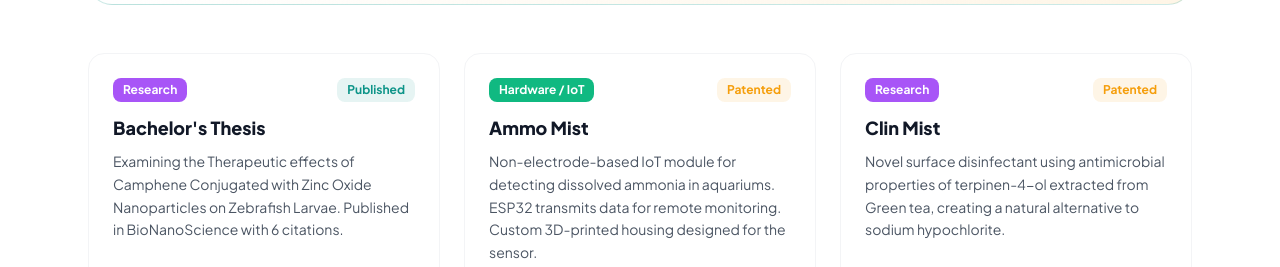
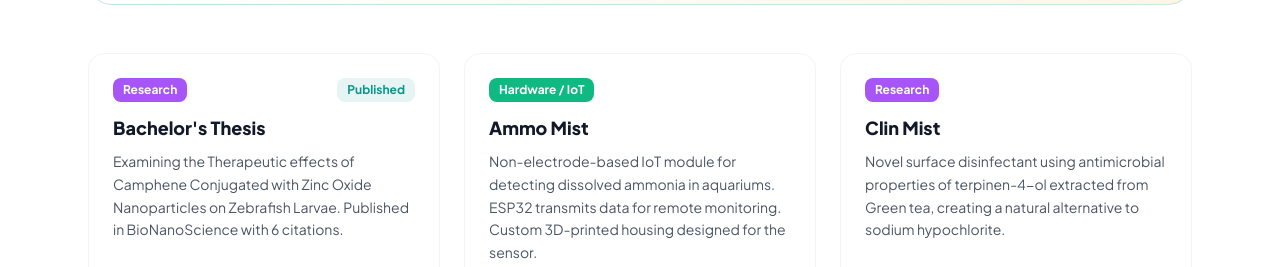
Before and after one commit to WeParadox/vikhram-portfolio, an Astro site: page /vikhram/projects in a window 1280 px wide. Shown: the part 1184-1451 px from the top of the page. Built offline with nearby package versions, Linux system fonts and the light colour scheme; Astro itself is replaced by a stand-in of ours.

Commit message:
Remove all patent references

```diff
--- a/src/components/Highlights.astro
+++ b/src/components/Highlights.astro
@@ -6,13 +6,6 @@ const highlights = [
     title: 'BioNanoScience',
     detail: '6 Citations',
     color: 'primary',
-  },
-  {
-    icon: 'bi-shield-check',
-    label: 'Patent',
-    title: 'CLIN MIST',
-    detail: 'Institutional Patent',
-    color: 'accent',
   },
 ];
 ---
--- a/src/pages/projects.astro
+++ b/src/pages/projects.astro
@@ -34,17 +34,15 @@ const projects = [
     description: 'Non-electrode-based IoT module for detecting dissolved ammonia in aquariums. ESP32 transmits data for remote monitoring. Custom 3D-printed housing designed for the sensor.',
     tags: ['ESP32', 'IoT', '3D Printing'],
     category: 'Hardware / IoT',
-    badge: 'Patented',
     github: 'https://github.com/WeParadox',
-    features: ['Non-electrode detection', 'ESP32 WiFi transmission', 'Custom 3D-printed housing', 'Institutional patent'],
+    features: ['Non-electrode detection', 'ESP32 WiFi transmission', 'Custom 3D-printed housing'],
   },
   {
     title: 'Clin Mist',
     description: 'Novel surface disinfectant using antimicrobial properties of terpinen-4-ol extracted from Green tea, creating a natural alternative to sodium hypochlorite.',
     tags: ['Chemistry', 'Product Development'],
     category: 'Research',
-    badge: 'Patented',
-    features: ['Natural antimicrobial', 'Terpinen-4-ol from Green tea', 'Institutional patent', 'YUKTI Innovation challenge'],
+    features: ['Natural antimicrobial', 'Terpinen-4-ol from Green tea', 'YUKTI Innovation challenge'],
   },
   {
     title: 'Cell Dilution & Seeding Planner',
@@ -219,7 +217,7 @@ const categoryColors: Record<string, string> = {
             <div class="flex items-center justify-between mb-3">
               <span class={`px-2.5 py-1 rounded-lg text-xs font-bold ${categoryColors[project.category] || 'bg-gray-500 text-white'}`}>{project.category}</span>
               {project.badge && (
-                <span class={`px-2.5 py-1 rounded-lg text-xs font-bold ${project.badge === 'Patented' ? 'bg-accent/10 dark:bg-accent/20 text-accent dark:text-accent-light' : 'bg-primary/10 dark:bg-primary/20 text-primary dark:text-primary-light'}`}>{project.badge}</span>
+                <span class={`px-2.5 py-1 rounded-lg text-xs font-bold ${project.badge === 'Published' ? 'bg-primary/10 dark:bg-primary/20 text-primary dark:text-primary-light' : 'bg-primary/10 dark:bg-primary/20 text-primary dark:text-primary-light'}`}>{project.badge}</span>
               )}
             </div>
             <h3 class="text-lg font-extrabold mb-2">{project.title}</h3>
--- a/src/pages/resume.astro
+++ b/src/pages/resume.astro
@@ -128,13 +128,13 @@ const projects = [
     title: 'Ammo Mist',
     period: 'Oct 2023 - Mar 2024',
     description: 'Ammonia sensor for Aquariums',
-    bullets: ['IoT module for detecting dissolved ammonia', 'Non-electrode-based detection method', 'Received Institutional Patent'],
+    bullets: ['IoT module for detecting dissolved ammonia', 'Non-electrode-based detection method'],
   },
   {
     title: 'Clin Mist',
     period: 'Jul 2022 - Dec 2022',
     description: 'Natural Surface Disinfectant',
-    bullets: ['Novel disinfectant using terpinen-4-ol from Green tea extract', 'Received Institutional Patent'],
+    bullets: ['Novel disinfectant using terpinen-4-ol from Green tea extract'],
   },
 ];
 
```
